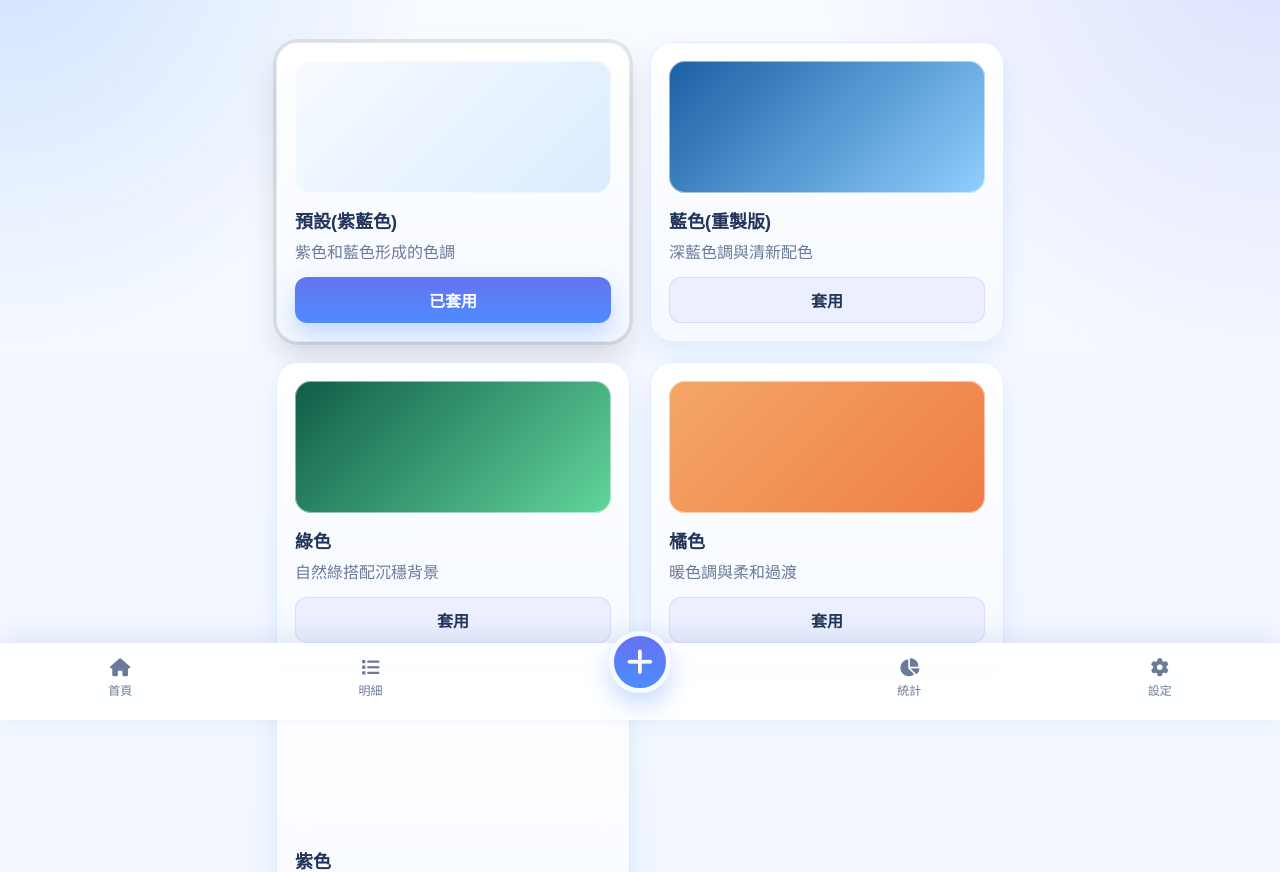
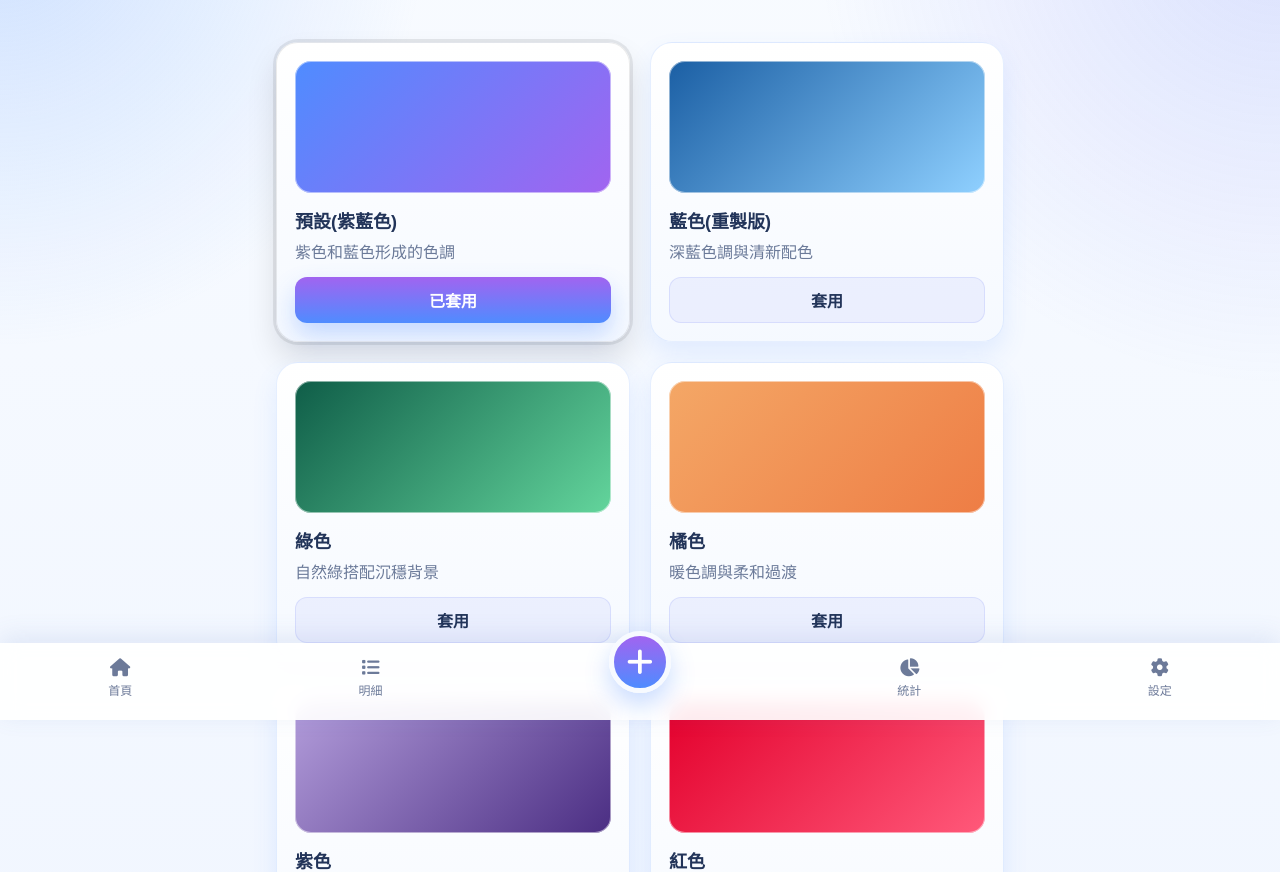
Before and after one commit to EEVRT0404/MoneyBook, a plain HTML site: page theme.html in a window 1280 px wide. Shown: the part 80-952 px from the top of the page. Drawn offline with Linux system fonts and the light colour scheme.

Commit message:
Add files via upload

```diff
--- a/script.js
+++ b/script.js
@@ -34,7 +34,7 @@ const themePackPalette = {
     text: '#223459',
     textMuted: '#6b7a99',
     primary: '#4f8cff',
-    secondary: '#6473f0',
+    secondary: '#a164f0',
     success: '#45c490',
     danger: '#ff5f6a',
     cardBorder: 'rgba(79, 140, 255, 0.16)',
@@ -60,6 +60,26 @@ const themePackPalette = {
     activeTabPrimaryLight: 'rgba(79, 140, 255, 0.95)',
     activeTabBorder: 'rgba(79, 140, 255, 0.35)',
   },
+    red: {
+      bg: '#f8f4ff',
+      text: '#31181d',
+      textMuted: '#31181d',
+      primary: '#ff597a',
+      secondary: '#E3002C',
+      success: '#5ca590',
+      danger: '#e76866',
+      cardBorder: 'rgba(106, 75, 176, 0.18)',
+      panel: 'rgba(255, 255, 255, 0.9)',
+      soft: 'rgba(106, 75, 176, 0.08)',
+      shadowSoft: '0 16px 40px rgba(106, 75, 176, 0.16)',
+      shadowStrong: '0 20px 48px rgba(75, 43, 128, 0.18)',
+      appBgTop: '#f8f4ff',
+      appBgBottom: '#eae4ff',
+      appAccentLeft: 'rgba(138, 107, 192, 0.32)',
+      appAccentRight: 'rgba(106, 75, 176, 0.2)',
+      bottomNavBg: 'rgba(255, 255, 255, 0.92)',
+      bottomNavShadow: '0 -6px 24px rgba(106, 75, 176, 0.16)'
+    },
   ocean: {
     bg: '#f4fbff',
     text: '#18436a',
--- a/style.css
+++ b/style.css
@@ -1158,7 +1158,7 @@ html.theme-dark .nav-item.active {
 }
 
 .default-swatch {
-  background: linear-gradient(135deg, #f7fbff, #dcecff);
+  background: linear-gradient(135deg, #4f8cff, #a164f0);
 }
 
 .ocean-swatch {
@@ -1172,6 +1172,16 @@ html.theme-dark .nav-item.active {
 .sunset-swatch {
   background: linear-gradient(135deg, #f4a766, #ee7d45);
 }
+
+.red-swatch {
+  background: linear-gradient(135deg, #E3002C, #ff597a);
+}
+
+.purple-swatch {
+  background: linear-gradient(135deg, #B39DDB, #4b2e83);
+}
+
+
 
 .card-actions,
 .actions-row {
--- a/theme-init.js
+++ b/theme-init.js
@@ -99,6 +99,26 @@
       appAccentRight: 'rgba(216, 116, 59, 0.2)',
       bottomNavBg: 'rgba(255, 255, 255, 0.92)',
       bottomNavShadow: '0 -6px 24px rgba(216, 116, 59, 0.16)'
+    },
+    red: {
+      bg: '#f8f4ff',
+      text: '#31181d',
+      textMuted: '#31181d',
+      primary: '#ff597a',
+      secondary: '#E3002C',
+      success: '#5ca590',
+      danger: '#e76866',
+      cardBorder: 'rgba(106, 75, 176, 0.18)',
+      panel: 'rgba(255, 255, 255, 0.9)',
+      soft: 'rgba(106, 75, 176, 0.08)',
+      shadowSoft: '0 16px 40px rgba(106, 75, 176, 0.16)',
+      shadowStrong: '0 20px 48px rgba(75, 43, 128, 0.18)',
+      appBgTop: '#f8f4ff',
+      appBgBottom: '#eae4ff',
+      appAccentLeft: 'rgba(138, 107, 192, 0.32)',
+      appAccentRight: 'rgba(106, 75, 176, 0.2)',
+      bottomNavBg: 'rgba(255, 255, 255, 0.92)',
+      bottomNavShadow: '0 -6px 24px rgba(106, 75, 176, 0.16)'
     }
   };
 
--- a/theme.html
+++ b/theme.html
@@ -71,6 +71,16 @@
           <button type="button" class="apply-theme primary-btn">套用</button>
         </div>
       </article>
+      <article class="theme-card" data-pack="red">
+        <div class="theme-swatch red-swatch"></div>
+        <div class="theme-card-body">
+          <h3>紅色</h3>
+          <p class="muted">有著過年的氣氛</p>
+        </div>
+        <div class="card-actions">
+          <button type="button" class="apply-theme primary-btn">套用</button>
+        </div>
+      </article>
     </section>
 
     <section class="card current-theme-card">
@@ -113,6 +123,8 @@
         ocean: '藍色',
         forest: '綠色',
         sunset: '橘色',
+        red: '紅色',
+        purple: '紫色'
       };
 
       const syncThemeCards = () => {
```
Also changed, not shown: 1 other file.
